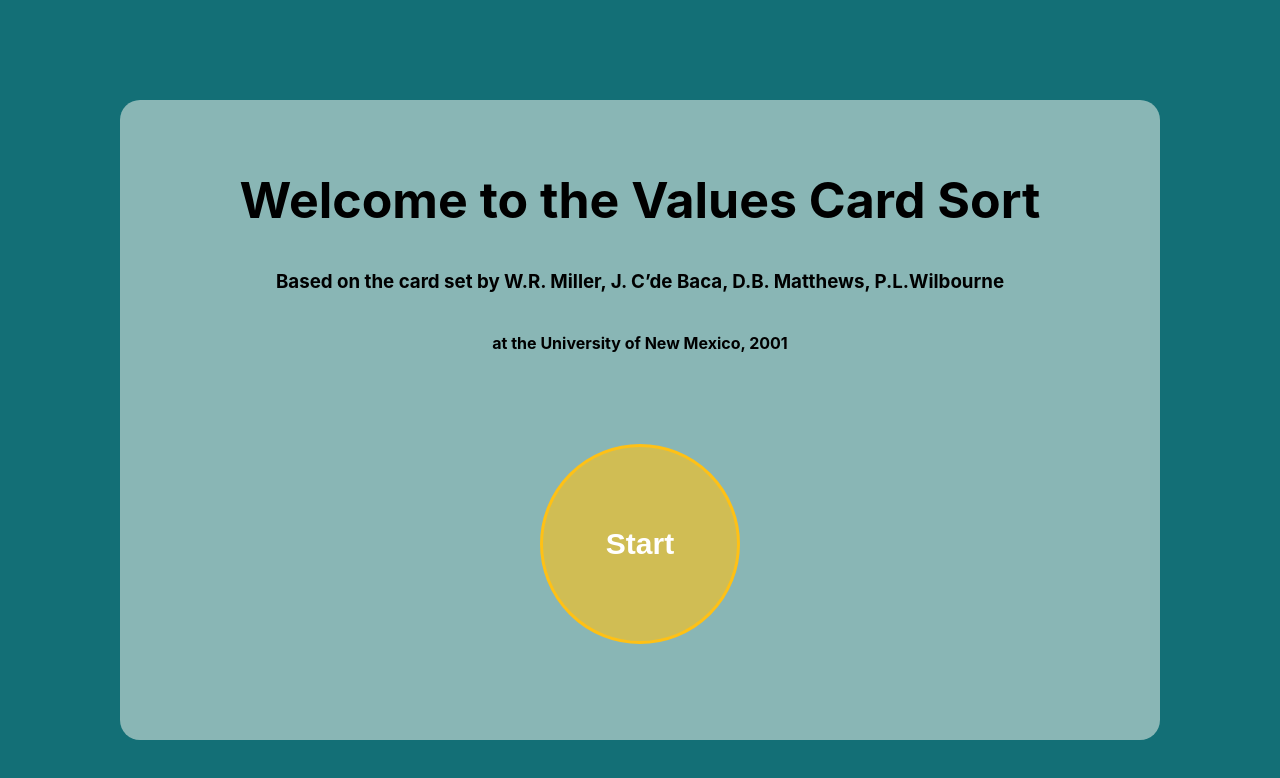
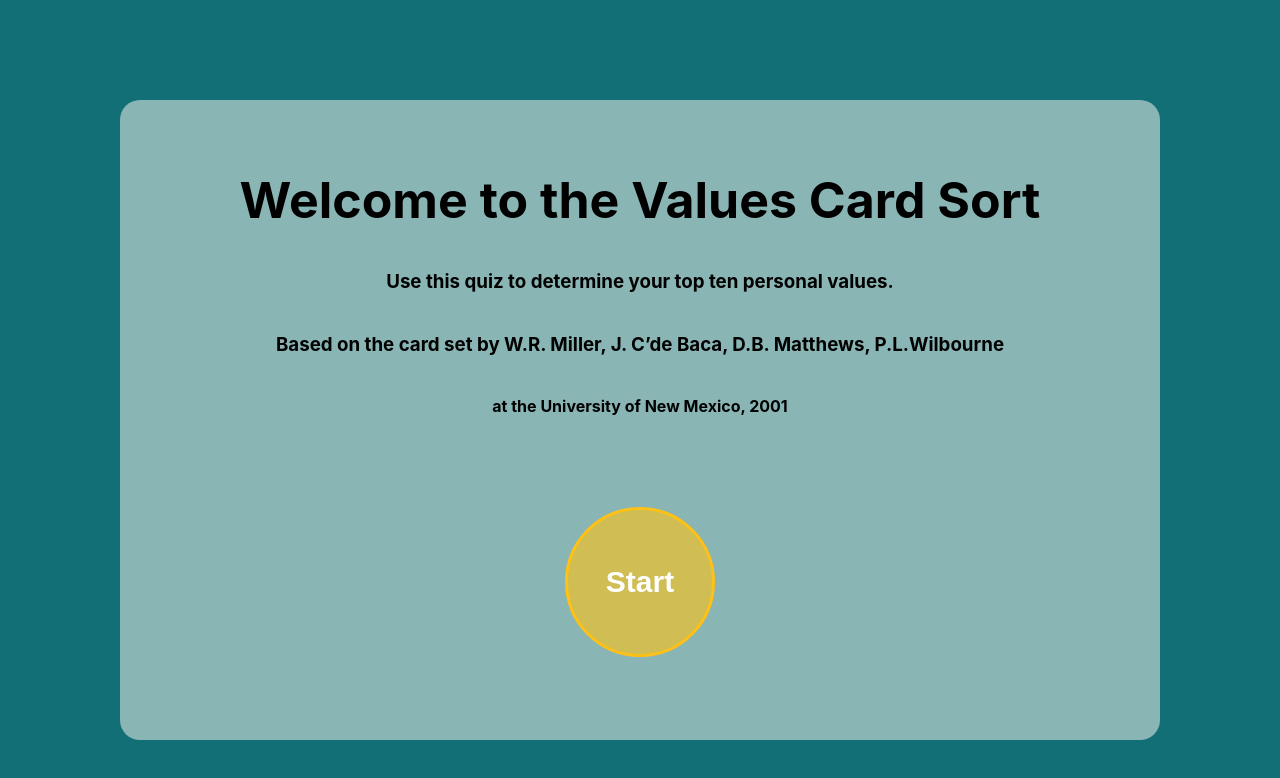
Before and after one commit to LB-BB/Values-Test, a React (Create React App) app: page / in a window 1280 px wide. Shown: the top 778 px of the page. Built offline with nearby package versions, Linux system fonts and the light colour scheme.

Commit message:
update start button & home text

```diff
--- a/src/Home.js
+++ b/src/Home.js
@@ -13,6 +13,7 @@
     <div className="home-container">
       <div className='start-container'>
         <h1 className="title">Welcome to the Values Card Sort</h1>
+        <h3 className='subtitle'>Use this quiz to determine your top ten personal values.</h3>
         <h3 className='subtitle'>Based on the card set by W.R. Miller, J. C’de Baca, D.B. Matthews, P.L.Wilbourne</h3>
         <h4 className='subtitle subtitle-2'>at the University of New Mexico, 2001</h4>
         <button className="start-button" onClick={handleStart}>
--- a/src/styles.css
+++ b/src/styles.css
@@ -20,8 +20,8 @@
 /* Style the start button */
 
 .start-button {
-  width: 200px;
-  height: 200px;
+  width: 150px;
+  height: 150px;
   font-size: 30px;
   font-weight: bold;
   color: rgb(255, 255, 255);
```
